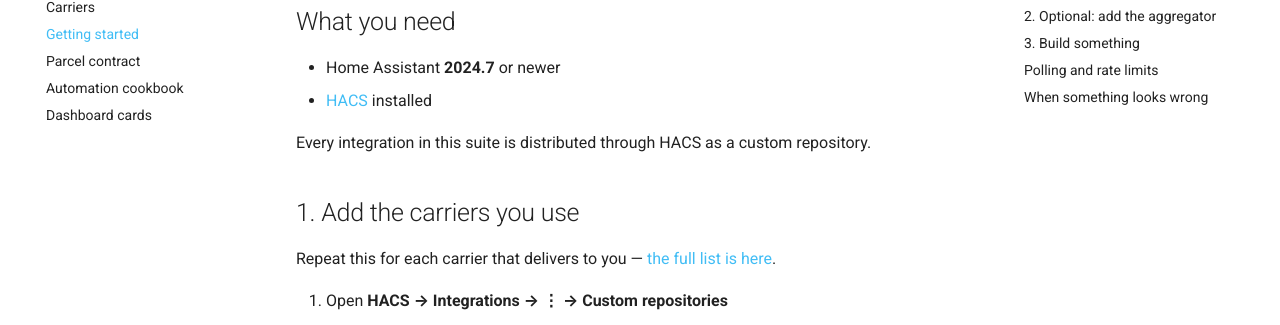
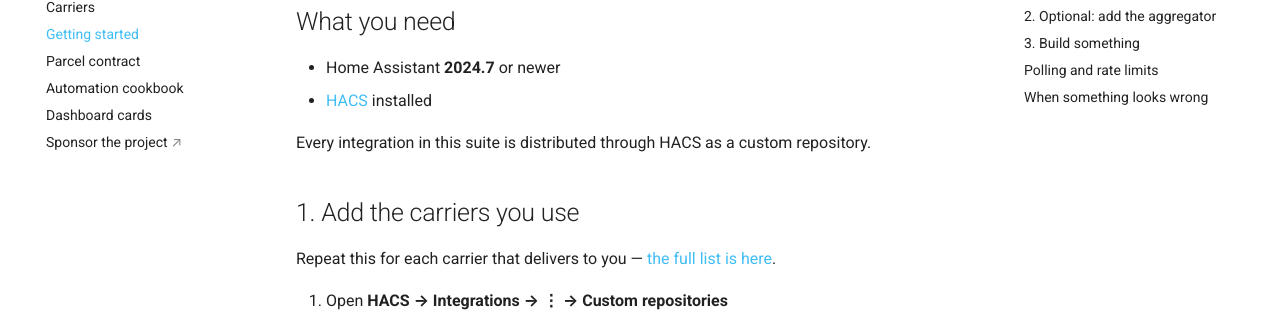
Before and after one commit to ha-parcel-integrations/ha-parcel-integrations.github.io, an MkDocs documentation site: the page built from docs/install.md, in a window 1280 px wide. Shown: the part 176-501 px from the top of the page. Built offline with MkDocs 1.6.1 and Material for MkDocs 9.7.7, drawn with Linux system fonts in a browser that asks for light colours.

Commit message:
Add the sponsor link to the site navigation
Co-Authored-By: Claude Opus 5 <noreply@anthropic.com>

```diff
--- a/docs/stylesheets/extra.css
+++ b/docs/stylesheets/extra.css
@@ -55,6 +55,12 @@
   box-shadow: 0 0 0.4rem rgba(65, 189, 245, 0.25);
 }
 
+/* The one nav entry that leaves the docs (the sponsor link) says so. */
+.md-nav--primary .md-nav__link[href^="http"] .md-ellipsis::after {
+  content: " ↗";
+  opacity: 0.55;
+}
+
 /* The hero buttons sit tighter together than Material's default. */
 .md-typeset .md-button + .md-button {
   margin-left: 0.4rem;
--- a/mkdocs.yml
+++ b/mkdocs.yml
@@ -87,3 +87,4 @@ nav:
   - Parcel contract: contract.md
   - Automation cookbook: automations.md
   - Dashboard cards: dashboards.md
+  - Sponsor the project: https://github.com/sponsors/peternijssen
```
